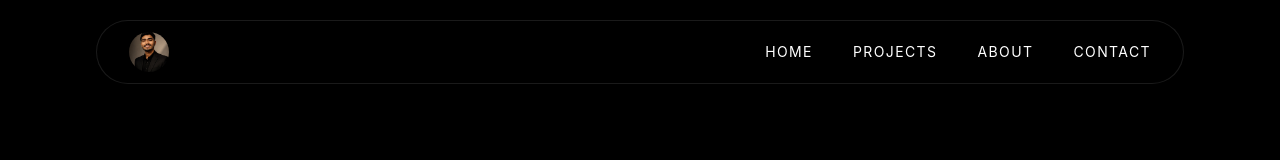
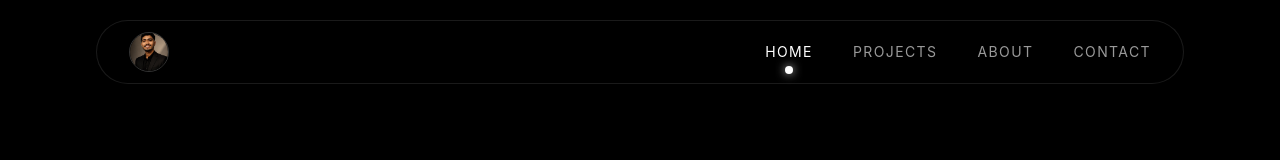
Before and after one commit to Ankit-MajumderXD/ankit-portfolio, a React (Vite) app: page / in a window 1280 px wide. Shown: the top 160 px of the page. Built offline with nearby package versions, Linux system fonts and the light colour scheme.

Commit message:
Add active navbar and improve SEO

```diff
--- a/index.html
+++ b/index.html
@@ -2,10 +2,50 @@
 <html lang="en">
 <head>
   <meta charset="UTF-8" />
+
   <link rel="icon" type="image/svg+xml" href="/favicon.svg" />
+
   <meta name="viewport" content="width=device-width, initial-scale=1.0" />
-    <title>ankit-portfolio</title>
+
+  <title>Ankit Majumder | AI Engineer & Software Developer</title>
+
+  <meta
+    name="description"
+    content="Portfolio of Ankit Majumder featuring AI projects, modern web applications, hackathon solutions, and software engineering work."
+  />
+
+  <meta
+    name="keywords"
+    content="Ankit Majumder, AI Engineer, Software Developer, Portfolio, React, Vite, TypeScript, Tailwind CSS, Artificial Intelligence, Machine Learning, Hackathon"
+  />
+
+  <meta name="author" content="Ankit Majumder" />
+
+  <meta name="theme-color" content="#000000" />
+
+  <!-- Open Graph -->
+  <meta property="og:title" content="Ankit Majumder | AI Engineer & Software Developer" />
+  <meta
+    property="og:description"
+    content="Explore AI projects, web development, hackathon solutions, and software engineering work by Ankit Majumder."
+  />
+  <meta property="og:type" content="website" />
+  <meta property="og:url" content="https://ankit-portfolio-rose-iota.vercel.app/" />
+  <meta property="og:image" content="/profile.png" />
+
+  <!-- Twitter -->
+  <meta name="twitter:card" content="summary_large_image" />
+  <meta
+    name="twitter:title"
+    content="Ankit Majumder | AI Engineer & Software Developer"
+  />
+  <meta
+    name="twitter:description"
+    content="AI Engineer • Builder • Problem Solver"
+  />
+  <meta name="twitter:image" content="/profile.png" />
 </head>
+
 <body>
   <div id="root"></div>
   <script type="module" src="/src/main.tsx"></script>
--- a/src/components/Navbar.tsx
+++ b/src/components/Navbar.tsx
@@ -1,33 +1,77 @@
+import { useEffect, useState } from "react";
 import profile from "../assets/profile.png";
+
+const NAV_LINKS = [
+  { id: "home", label: "Home" },
+  { id: "projects", label: "Projects" },
+  { id: "about", label: "About" },
+  { id: "contact", label: "Contact" },
+];
+
 export default function Navbar() {
+  const [active, setActive] = useState("home");
+
+  useEffect(() => {
+    const sections = NAV_LINKS.map((link) =>
+      document.getElementById(link.id)
+    ).filter((el): el is HTMLElement => el !== null);
+
+    const observer = new IntersectionObserver(
+      (entries) => {
+        const visible = entries
+          .filter((entry) => entry.isIntersecting)
+          .sort((a, b) => b.intersectionRatio - a.intersectionRatio);
+
+        if (visible.length > 0) {
+          setActive(visible[0].target.id);
+        }
+      },
+      {
+        rootMargin: "-45% 0px -45% 0px",
+        threshold: 0,
+      }
+    );
+
+    sections.forEach((section) => observer.observe(section));
+
+    return () => observer.disconnect();
+  }, []);
+
   return (
     <nav className="fixed top-5 left-0 w-full z-50">
       <div className="max-w-6xl mx-auto px-8">
-        <div className="h-16 rounded-full bg-black/40 backdrop-blur-2xl border border-white/10 flex items-center justify-between px-8 shadow-2xl">
+        <div className="h-16 rounded-full bg-black/40 backdrop-blur-2xl border border-white/10 shadow-2xl flex items-center justify-between px-8">
 
+          <a href="#home">
             <img
               src={profile}
               alt="Ankit"
-         className="w-10 h-10 rounded-full object-cover"
+              className="w-10 h-10 rounded-full object-cover border border-white/20 transition-all duration-300 hover:scale-105"
             />
+          </a>
 
           <div className="hidden md:flex gap-10 text-sm uppercase tracking-widest">
-          <a href="#home"
-             className="transition-colors duration-300 hover:white hover:translate-y-0.5"
+            {NAV_LINKS.map((link) => (
+              <a
+                key={link.id}
+                href={`#${link.id}`}
+                className={`relative transition-all duration-300 hover:text-white ${
+                  active === link.id
+                    ? "text-white"
+                    : "text-white/60"
+                }`}
               >
-            Home</a>
-          <a href="#projects"
-             className="transition-colors duration-300 hover:white hover:translate-y-0.5"
-          >
-            Projects</a>
-          <a href="#about"
-             className="transition-colors duration-300 hover:white hover:translate-y-0.5"
-          >
-            About</a>
-          <a href="#contact"
-             className="transition-colors duration-300 hover:white hover:translate-y-0.5"
-          >
-            Contact</a>
+                {link.label}
+
+                <span
+                  className={`absolute left-1/2 -translate-x-1/2 -bottom-3 h-2 w-2 rounded-full bg-white shadow-[0_0_10px_rgba(255,255,255,0.8)] transition-all duration-300 ${
+                    active === link.id
+                      ? "opacity-100 scale-100"
+                      : "opacity-0 scale-0"
+                  }`}
+                />
+              </a>
+            ))}
           </div>
 
         </div>
```
Also changed, not shown: public/profile.png (added). Lines whose indentation alone changed are shown as unchanged.
